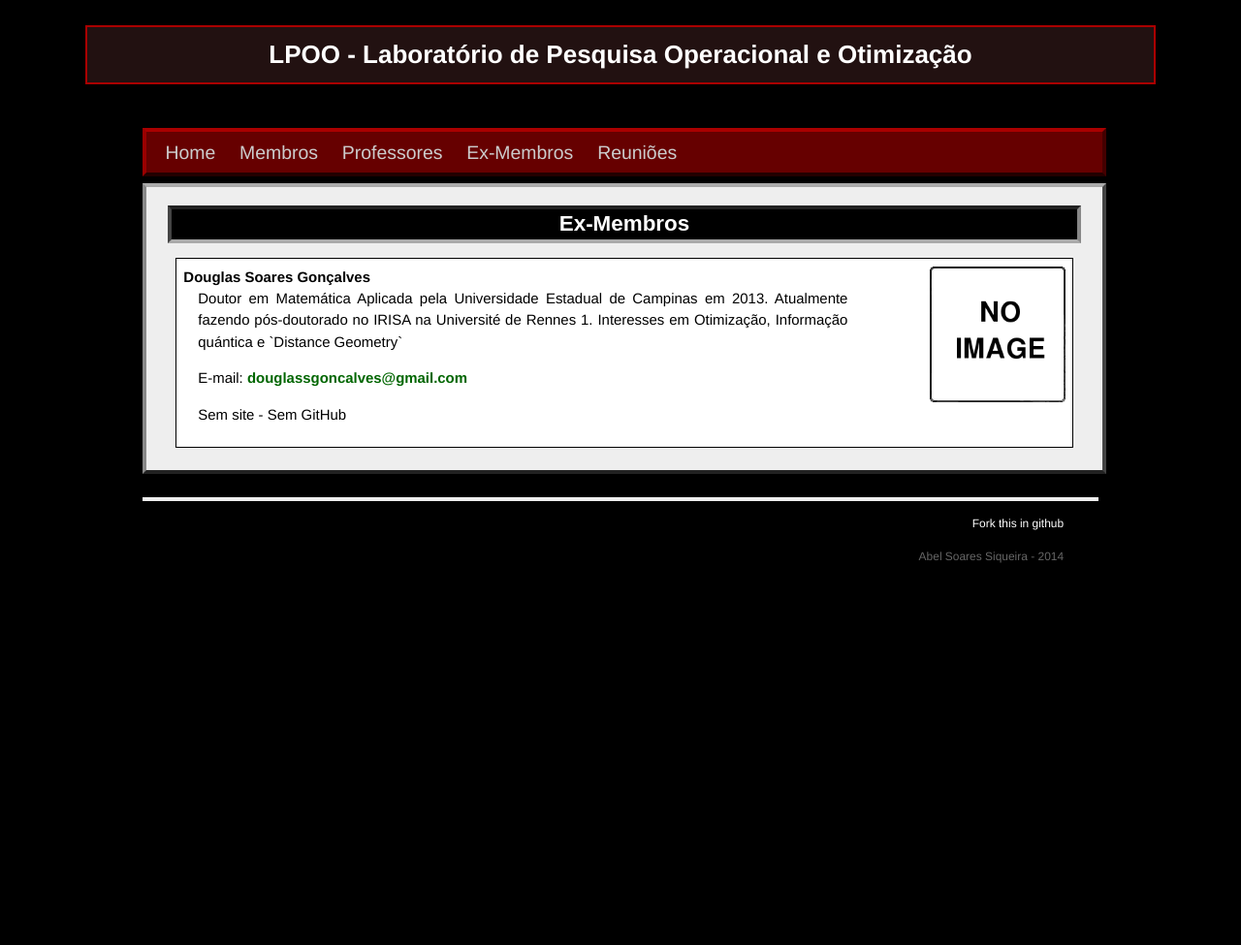
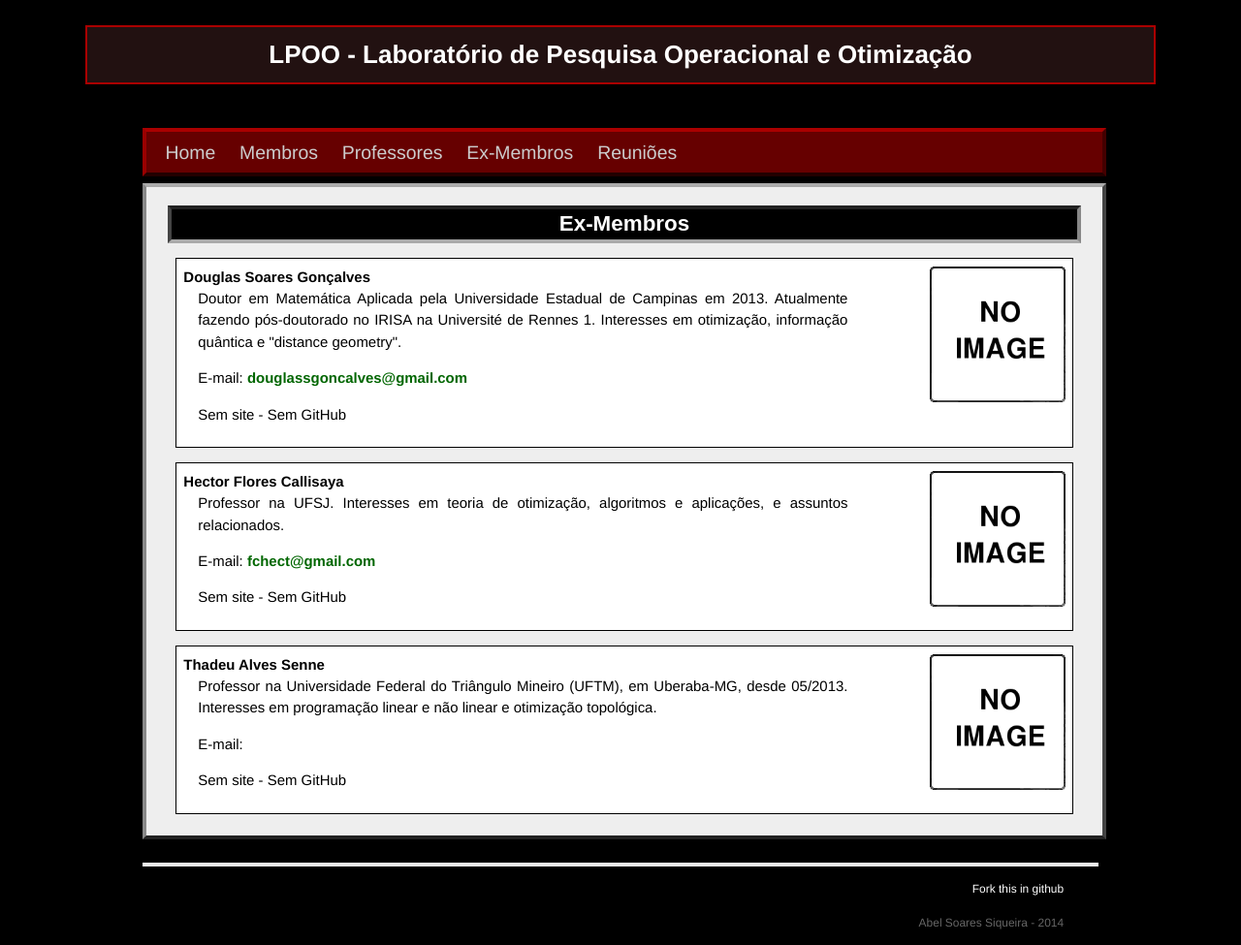
Before and after one commit to lpoo/lpoo.github.io, a Jekyll site: the page built from exmembros.html, in a window 1280 px wide. Shown: the whole page at 97% size. Built offline with Jekyll 4.4.1, drawn with Linux system fonts in a browser that asks for light colours; Markdown is read by kramdown in place of the engine named in the settings; before the commit the page ends 900 px from its top, so only the background shows below that.

Commit message:
Add more {ex-,}members

```diff
--- a/_data/exmembros.yml
+++ b/_data/exmembros.yml
@@ -1,5 +1,15 @@
 - name: Douglas Soares Gonçalves
   whois: Doutor em Matemática Aplicada pela Universidade Estadual de Campinas em 2013.
     Atualmente fazendo pós-doutorado no IRISA na Université de Rennes 1.
-    Interesses em Otimização, Informação quántica e `Distance Geometry`
+    Interesses em otimização, informação quântica e "distance geometry".
   email: douglassgoncalves@gmail.com
+
+- name: Hector Flores Callisaya
+  whois: Professor na UFSJ. Interesses em teoria de otimização, algoritmos e
+    aplicações, e assuntos relacionados.
+  email: fchect@gmail.com
+
+- name: Thadeu Alves Senne
+  whois: Professor na Universidade Federal do Triângulo Mineiro (UFTM), em
+    Uberaba-MG, desde 05/2013. Interesses em programação linear e não linear e
+    otimização topológica.
--- a/_data/membros.yml
+++ b/_data/membros.yml
@@ -5,14 +5,26 @@
   whois: Aluno de pós-doutorado e administrador do Laboratório.
   email: abel@ime.unicamp.br
 
+- name: Daiane Gonçalves Ferreira
+  email: daianegferreira@gmail.com
+  whois: Cursando o Doutorado em Matemática Aplicada, na área de Pesquisa
+    Operacional, mais especificamente, programação não linear inteira mista
+
+- name: Deise Gonçalves Ferreira
+  email: deisegema@gmail.com
+  whois: Aluna de doutorado em Matemática Aplicada. Trabalha na área de
+    otimização não linear com restrições e sem derivadas.
+
+- name: Luis Rafael dos Santos
+  email: lrsantos11@gmail.com
+  whois: Aluno de doutorado com o prof. Aurélio em métodos de pontos interiores
+    e professor do Instituto Federal Catarinense.
+  url: sites.google.com/site/lrsantos11
+  github: lrsantos11
+
 - name: Raniere Gaia Costa da Silva
   url:  blog.rgaiacs.com
   github: r-gaia-cs
   whois: Aluno de graduação. Interesse em programação linear (inteira) e coisas
     livres (ou abertas).
   email: raniere@ime.unicamp.br
-
-- name: Daiane Gonçalves Ferreira
-  email: daianegferreira@gmail.com
-  whois: Cursando o Doutorado em Matemática Aplicada, na área de Pesquisa
-    Operacional, mais especificamente, programação não linear inteira mista
```
